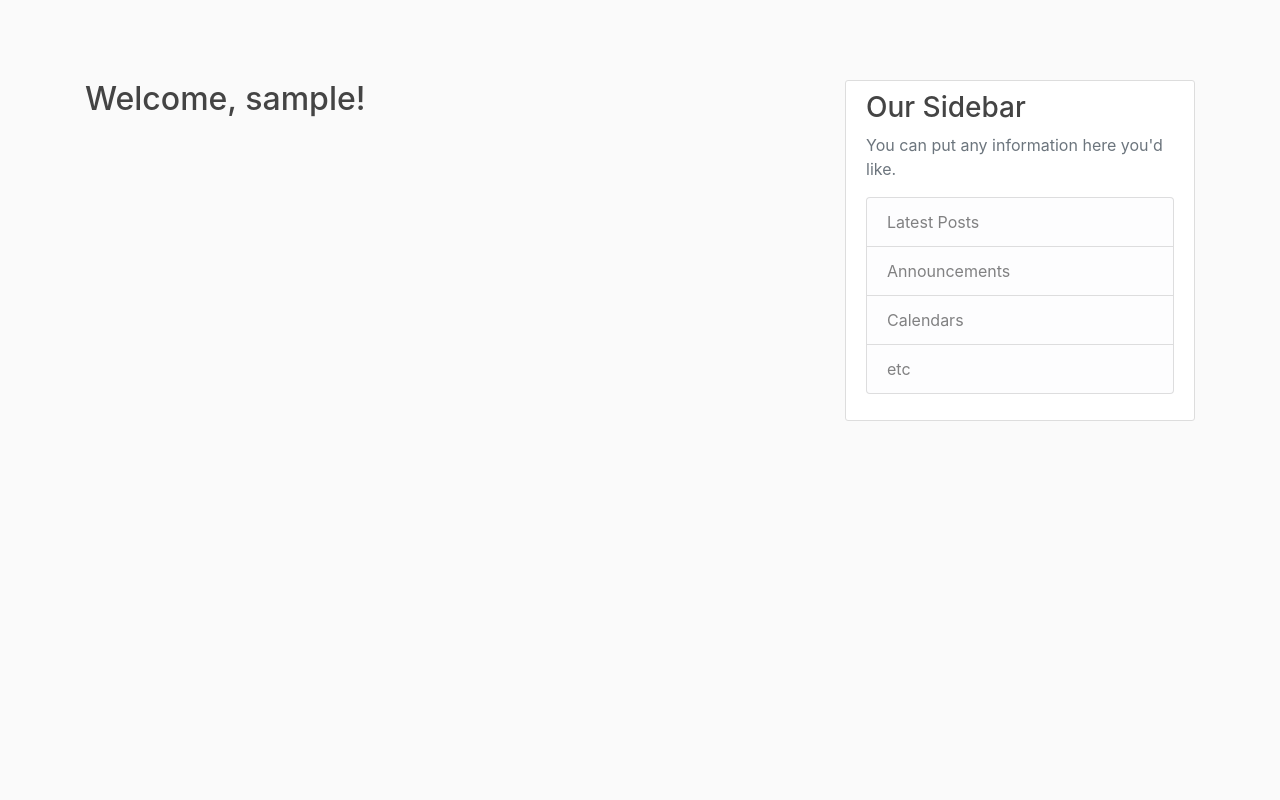
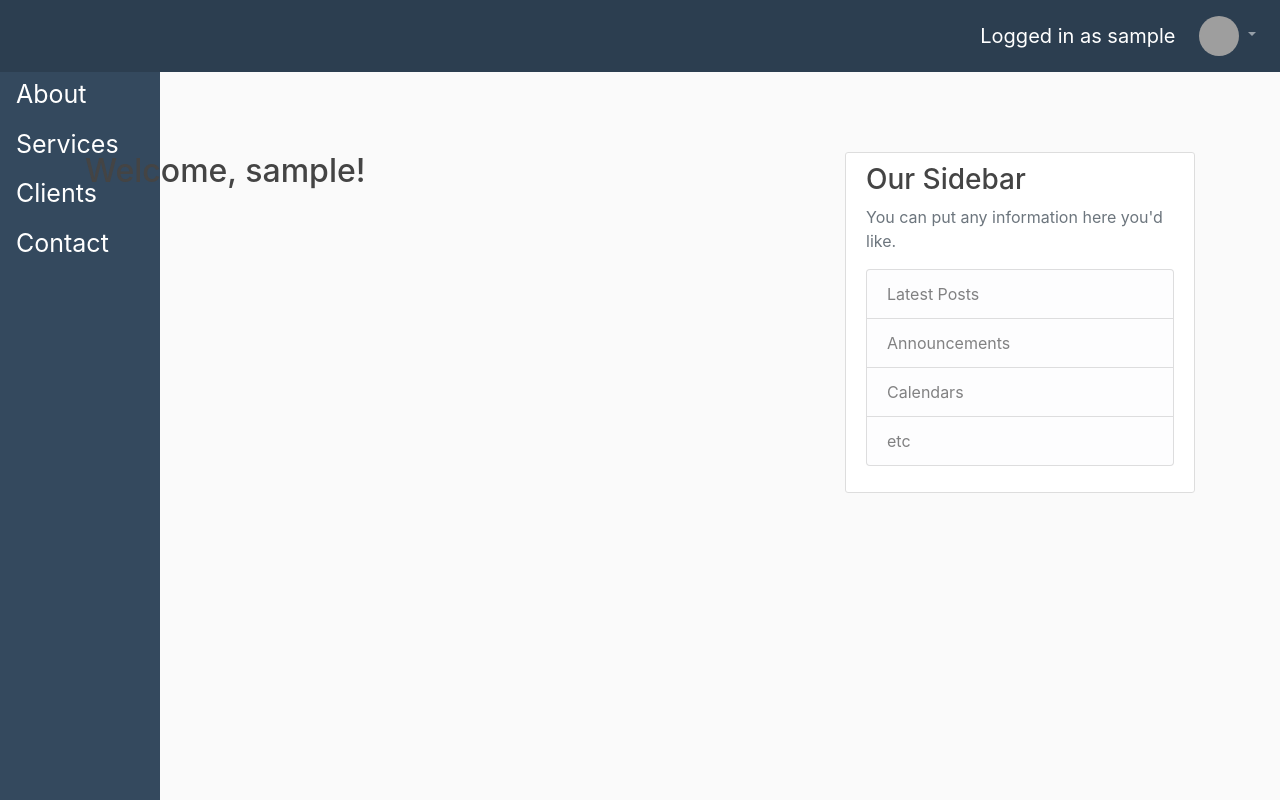
Before and after one commit to altinthaqi/e-ditari, a Django app: template editari/templates/editari/home.html in a window 1280 px wide. Run offline with Django 3.2, Linux system fonts and the light colour scheme; the template is opened without the code that fills it, so the values that code supplies are empty; the visitor is signed in with stand-in values (Sample User, id 1); some libraries are stand-ins or nearby versions; grey boxes are pictures that could not be loaded.

Commit message:
Created base.html, linked header to pages, put current logged user information in navbar

```diff
--- a/editari/static/editari/headerstyle.css
+++ b/editari/static/editari/headerstyle.css
@@ -1,14 +1,11 @@
-body {
-  background-color: #ecf0f1;
-}
-
-
 .navbar-expand-sm {
   z-index: 1;
   justify-content: flex-end;
   background-color:#2c3e50;
 }
-
+nav {
+  margin-bottom: 5rem;
+}
 .navbar-collapse {
   flex-grow: unset;
 }
--- a/editari/static/editari/main.css
+++ b/editari/static/editari/main.css
@@ -1,7 +1,6 @@
 body {
     background: #fafafa;
     color: #333333;
-    margin-top: 5rem;
   }
 
   h1, h2, h3, h4, h5, h6 {
--- a/editari/templates/editari/base.html
+++ b/editari/templates/editari/base.html
@@ -10,10 +10,37 @@
 
     <!-- Bootstrap CSS -->
     <link rel="stylesheet" href="https://cdn.jsdelivr.net/npm/bootstrap@4.5.3/dist/css/bootstrap.min.css" integrity="sha384-TX8t27EcRE3e/ihU7zmQxVncDAy5uIKz4rEkgIXeMed4M0jlfIDPvg6uqKI2xXr2" crossorigin="anonymous">
+    <link rel='stylesheet' href='https://use.fontawesome.com/releases/v5.3.1/css/all.css'>
+    <link rel="stylesheet" href="../../static/editari/headerstyle.css">
     <link rel="stylesheet" type="text/css" href="{% static 'editari/main.css' %}">
 </head>
 <body>
-
+  <nav class="navbar navbar-dark navbar-expand-sm">
+    <a class="navbar-brand" href="#">Logged in as {{ user.username }}</a>
+    <button class="navbar-toggler" type="button" data-toggle="collapse" data-target="#navbar-list-4" aria-controls="navbarNav" aria-expanded="false" aria-label="Toggle navigation">
+      <span class="navbar-toggler-icon"></span>
+    </button>
+    <div class="collapse navbar-collapse" id="navbar-list-4">
+      <ul class="navbar-nav text-right">
+          <li class="nav-item dropdown">
+          <a class="nav-link dropdown-toggle" href="#" id="navbarDropdownMenuLink" role="button" data-toggle="dropdown" aria-haspopup="true" aria-expanded="false">
+            <img src="https://s3.eu-central-1.amazonaws.com/bootstrapbaymisc/blog/24_days_bootstrap/fox.jpg" width="40" height="40" class="rounded-circle">
+          </a>
+          <div class="dropdown-menu" aria-labelledby="navbarDropdownMenuLink">
+            <a class="dropdown-item" href="#">Dashboard</a>
+            <a class="dropdown-item" href="#">Edit Profile</a>
+            <a class="dropdown-item" href="#">Log Out</a>
+          </div>
+        </li>
+      </ul>
+    </div>
+  </nav>
+  <div class="sidenav">
+    <a href="#about">About</a>
+    <a href="#services">Services</a>
+    <a href="#clients">Clients</a>
+    <a href="#contact">Contact</a>
+  </div>
 
   <main role="main" class="container">
       <div class="row">
@@ -38,10 +65,9 @@
       </div>
     </main>
 
-
-
      <!-- Option 1: jQuery and Bootstrap Bundle (includes Popper) -->
      <script src="https://code.jquery.com/jquery-3.5.1.slim.min.js" integrity="sha384-DfXdz2htPH0lsSSs5nCTpuj/zy4C+OGpamoFVy38MVBnE+IbbVYUew+OrCXaRkfj" crossorigin="anonymous"></script>
-     <script src="https://cdn.jsdelivr.net/npm/bootstrap@4.5.3/dist/js/bootstrap.bundle.min.js" integrity="sha384-ho+j7jyWK8fNQe+A12Hb8AhRq26LrZ/JpcUGGOn+Y7RsweNrtN/tE3MoK7ZeZDyx" crossorigin="anonymous"></script>
+     <script src='https://cdnjs.cloudflare.com/ajax/libs/popper.js/1.14.3/umd/popper.min.js'></script>
+     <script src='https://stackpath.bootstrapcdn.com/bootstrap/4.1.3/js/bootstrap.min.js'></script>
 </body>
 </html>
--- a/editari/templates/editari/header.html
+++ b/editari/templates/editari/header.html
@@ -4,11 +4,12 @@
   <meta charset="UTF-8">
   <title>E-Ditari</title>
   <link rel='stylesheet' href='https://stackpath.bootstrapcdn.com/bootstrap/4.1.3/css/bootstrap.min.css'>
-  <link rel='stylesheet' href='https://use.fontawesome.com/releases/v5.3.1/css/all.css'><link rel="stylesheet" href="../../static/editari/headerstyle.css">
+  <link rel='stylesheet' href='https://use.fontawesome.com/releases/v5.3.1/css/all.css'>
+  <link rel="stylesheet" href="../../static/editari/headerstyle.css">
 </head>
 <body>
 <nav class="navbar navbar-dark navbar-expand-sm">
-  <a class="navbar-brand" href="#">E-Ditari</a>
+  <a class="navbar-brand" href="#"></a>
   <button class="navbar-toggler" type="button" data-toggle="collapse" data-target="#navbar-list-4" aria-controls="navbarNav" aria-expanded="false" aria-label="Toggle navigation">
     <span class="navbar-toggler-icon"></span>
   </button>
```
Also changed, not shown: editari/migrations/0001_initial.py. Lines whose indentation alone changed are shown as unchanged.
